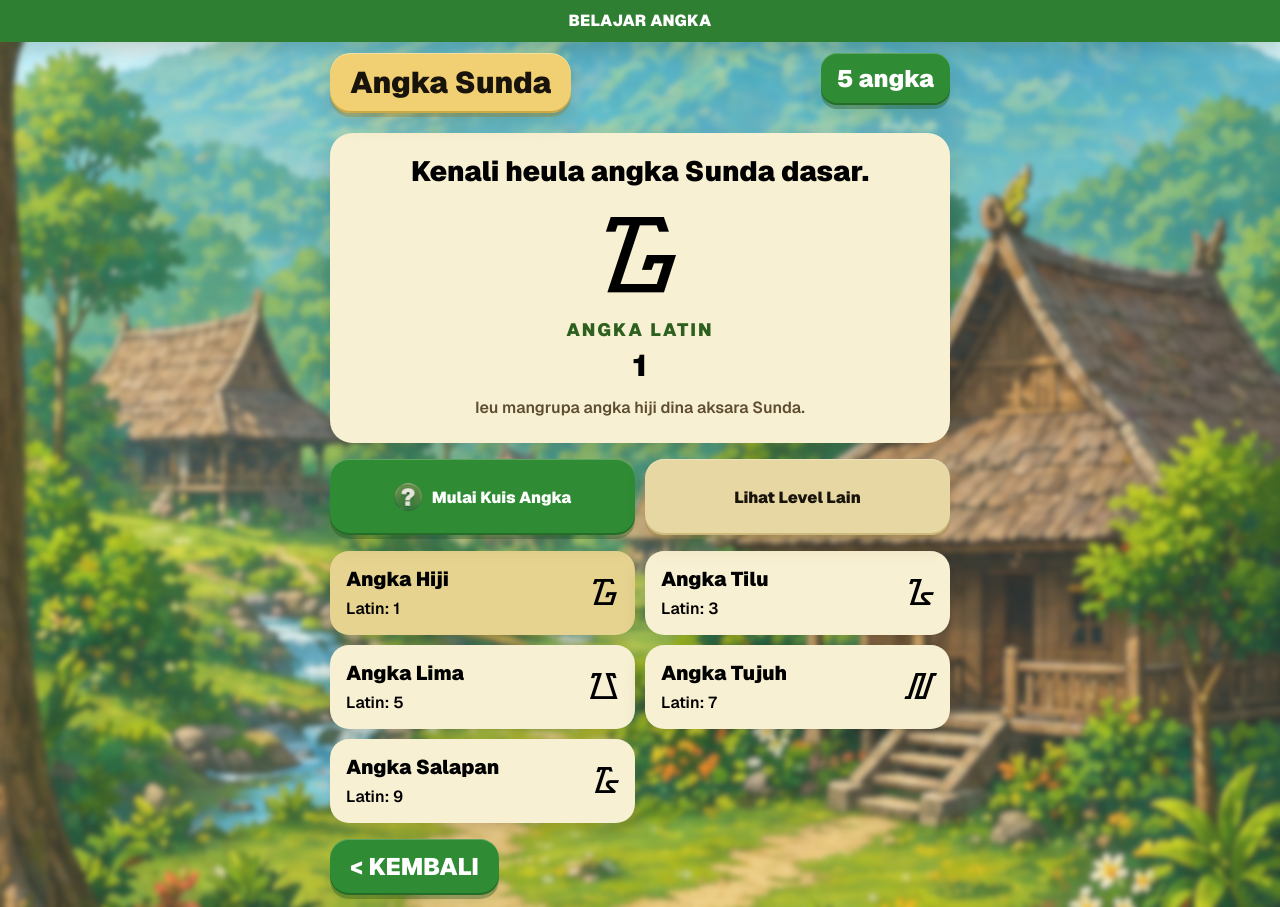
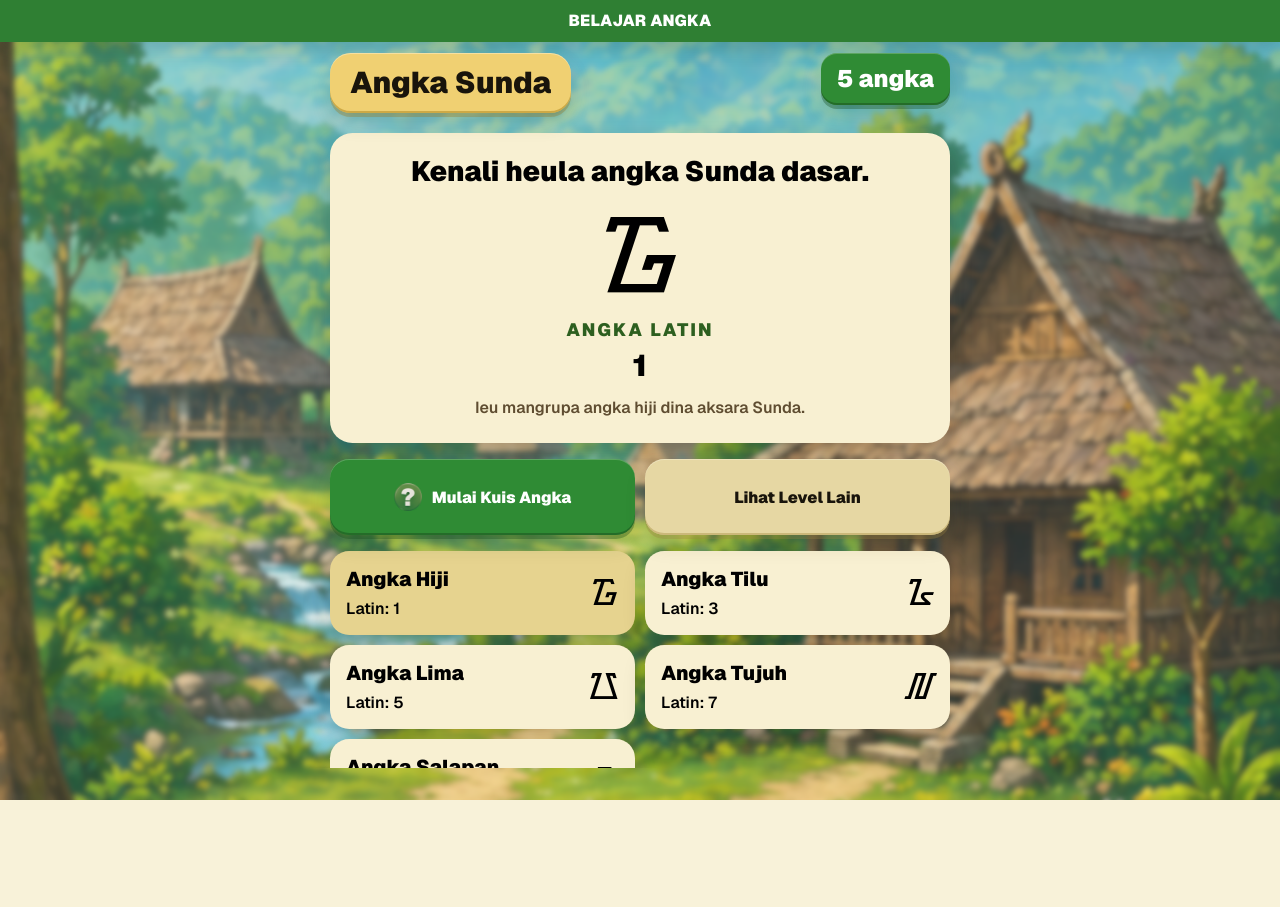
Before and after one commit to herulife/game--aksara-sunda, a Next.js app: page /angka in a window 1280 px wide. After the commit the page ends 800 px from the top, so only its background shows below. Built offline with nearby package versions, Linux system fonts and the light colour scheme.

Commit message:
Lock viewport scrolling for game screens

```diff
--- a/src/app/globals.css
+++ b/src/app/globals.css
@@ -35,6 +35,9 @@
 
 html {
   min-height: 100%;
+  height: 100%;
+  overflow: hidden;
+  overscroll-behavior: none;
 }
 
 body {
@@ -42,7 +45,10 @@ body {
   color: var(--foreground);
   font-family: var(--font-geist-sans), Arial, Helvetica, sans-serif;
   min-height: 100vh;
+  height: 100%;
+  overflow: hidden;
   overflow-x: hidden;
+  overscroll-behavior: none;
   background-image:
     radial-gradient(circle at top left, rgba(255, 255, 255, 0.55), transparent 28%),
     linear-gradient(180deg, rgba(114, 163, 123, 0.18), transparent 22%),
@@ -484,6 +490,8 @@ a[href][class*="mockup-pill"]:active {
 .mockup-screen {
   position: relative;
   min-height: 100svh;
+  height: 100svh;
+  overflow: hidden;
   overflow-x: hidden;
   background-image: url("/assets/backgrounds/village-background.png");
   background-position: center;
@@ -492,14 +500,18 @@ a[href][class*="mockup-pill"]:active {
 
 .screen-stage {
   min-height: calc(100svh - 62px);
+  height: calc(100svh - 62px);
   padding-top: 0.85rem;
   padding-bottom: 0.9rem;
+  overflow: hidden;
 }
 
 .screen-stage-compact {
   min-height: calc(100svh - 62px);
+  height: calc(100svh - 62px);
   padding-top: 0.7rem;
   padding-bottom: 0.8rem;
+  overflow: hidden;
 }
 
 .mockup-screen::before {
@@ -678,6 +690,7 @@ a[href][class*="mockup-pill"]:active {
   .screen-stage,
   .screen-stage-compact {
     min-height: calc(100svh - 74px);
+    height: calc(100svh - 74px);
   }
 }
 
@@ -721,6 +734,7 @@ a[href][class*="mockup-pill"]:active {
   .screen-stage,
   .screen-stage-compact {
     min-height: calc(100svh - 56px);
+    height: calc(100svh - 56px);
   }
 }
 
```
